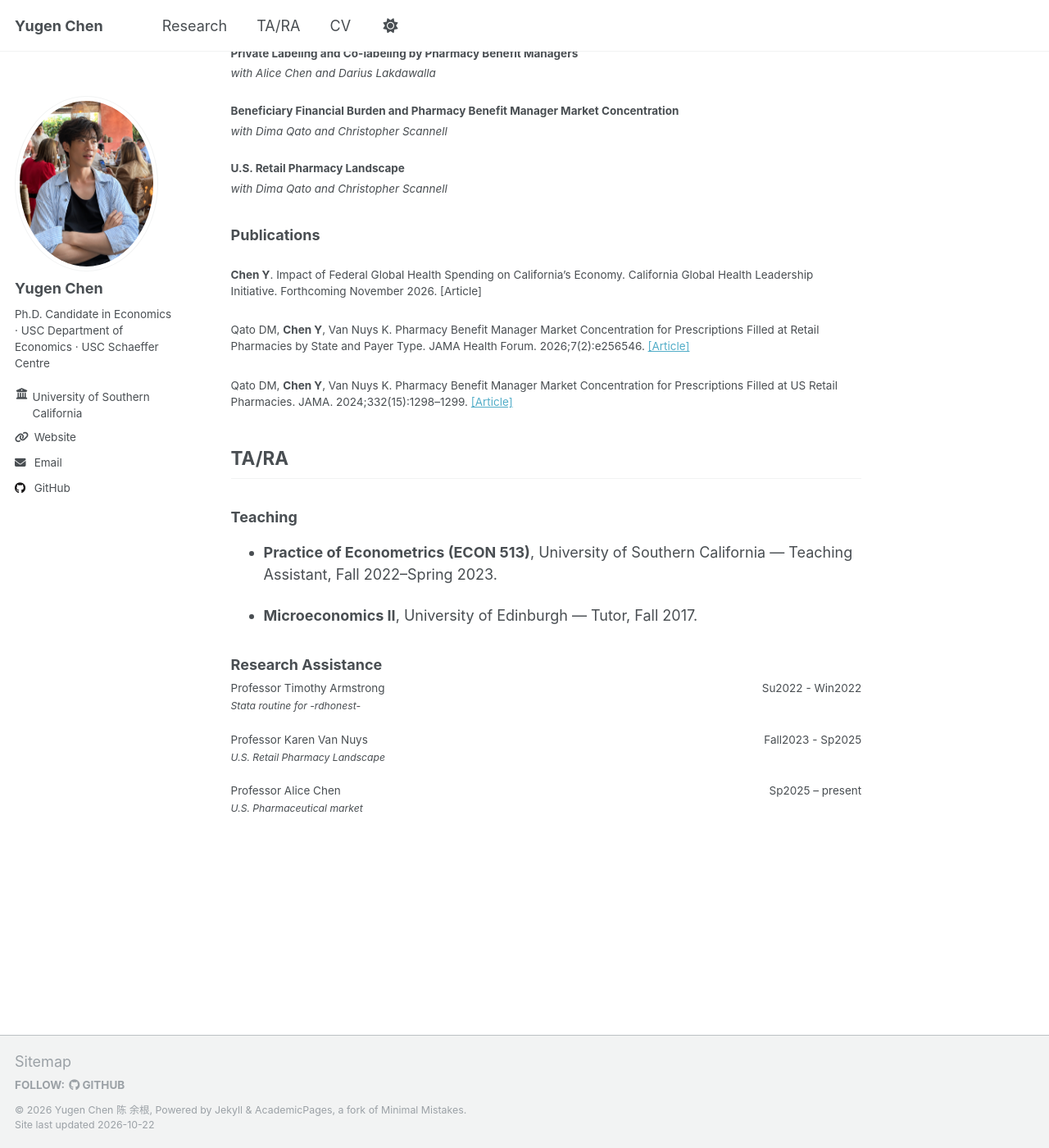
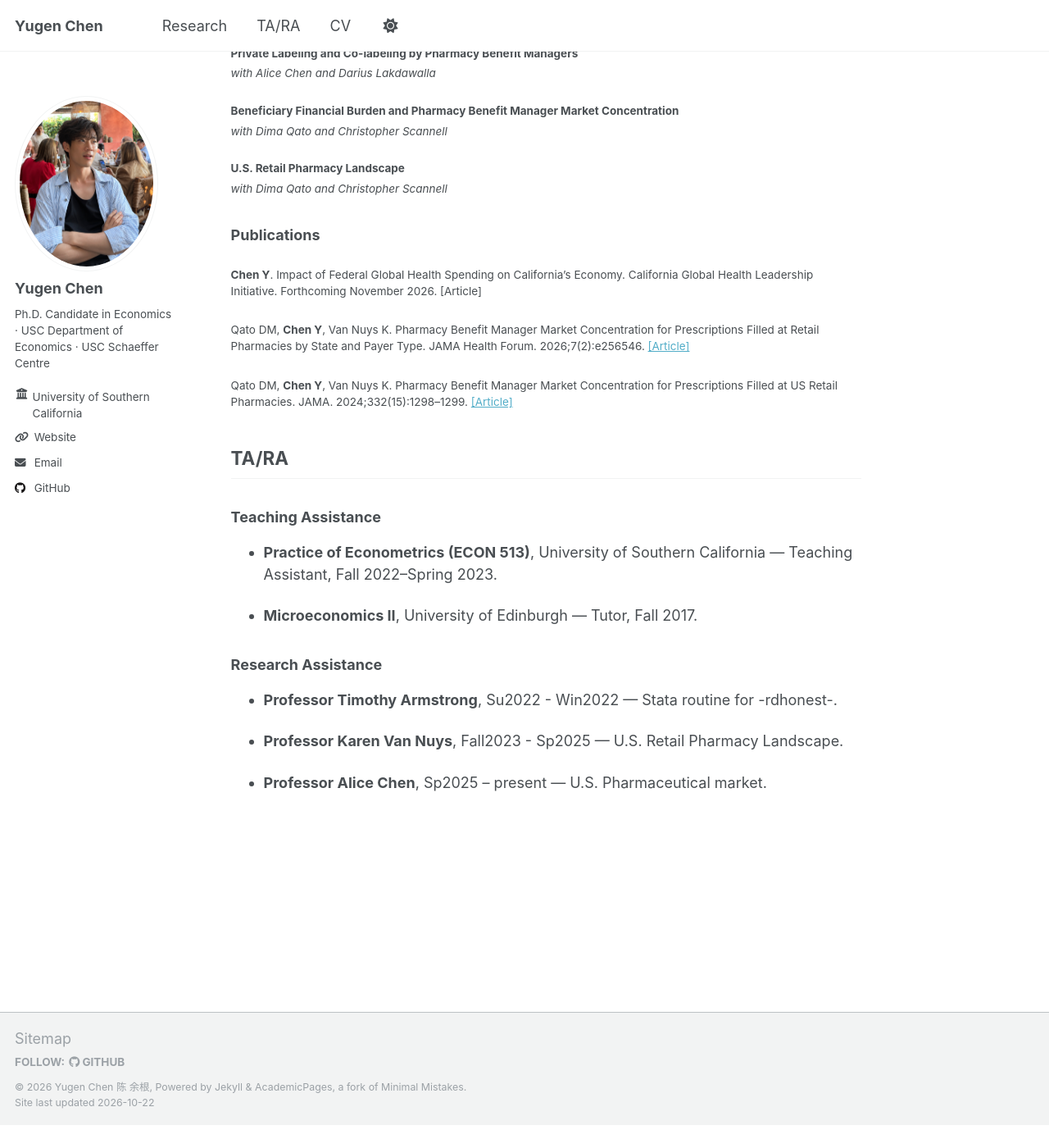
Before and after one commit to YugenChen/YugenChen.github.io, a Jekyll site: the page built from _pages/about.md, in a window 1280 px wide and 1400 px high, scrolled down 688 px. Shown: the whole window at 82% size. Built offline with Jekyll 4.4.1, drawn with Linux system fonts in a browser that asks for light colours; after the commit the page ends 2060 px from its top, so only the background shows below that.

Commit message:
Match research assistance formatting to teaching assistance

```diff
--- a/_includes/research-assistance.html
+++ b/_includes/research-assistance.html
@@ -1,9 +1,3 @@
 {% for experience in site.data.research_assistance %}
-<article class="research-assistance">
-  <p class="research-assistance__header">
-    <span>Professor {{ experience.professor | escape }}</span>
-    <span class="research-assistance__dates">{{ experience.dates | escape }}</span>
-  </p>
-  <p class="research-assistance__topic"><em>{{ experience.topic | escape }}</em></p>
-</article>
+- **Professor {{ experience.professor | escape }}**, {{ experience.dates | escape }} — {{ experience.topic | escape }}.
 {% endfor %}
--- a/_pages/about.md
+++ b/_pages/about.md
@@ -20,7 +20,7 @@ My research focuses on **Health Economics, Industrial Organization, and Pharmace
 
 ## TA/RA {#ta-ra}
 
-### Teaching {#teaching}
+### Teaching Assistance {#teaching}
 
 {% include teaching-list.html %}
 
--- a/_pages/teaching.html
+++ b/_pages/teaching.html
@@ -1,6 +1,6 @@
 ---
 layout: archive
-title: "Teaching"
+title: "Teaching Assistance"
 permalink: /teaching/
 author_profile: true
 ---
--- a/assets/css/main.scss
+++ b/assets/css/main.scss
@@ -117,37 +117,3 @@ html { scroll-behavior: smooth; }
   font-weight: normal;
   line-height: 1.5;
 }
-
-// Two-line CV entries: professor and dates above a short italic research topic.
-.research-assistance {
-  margin-bottom: 1.8em;
-  font-size: $type-size-6;
-  font-weight: normal;
-  line-height: 1.3;
-
-  .research-assistance__header {
-    display: flex;
-    flex-wrap: wrap;
-    justify-content: space-between;
-    gap: 0.25em 1em;
-    margin: 0;
-    font-size: inherit;
-  }
-
-  .research-assistance__dates {
-    margin-left: auto;
-    white-space: nowrap;
-  }
-
-  .research-assistance__topic {
-    margin: 0.4em 0 0;
-    font-size: 0.9em;
-  }
-}
-
-@media (max-width: 30em) {
-  .research-assistance .research-assistance__dates {
-    flex-basis: 100%;
-    margin-left: 0;
-  }
-}
```
Also changed, not shown: docs/website-audit.md (+4 -0 lines).
